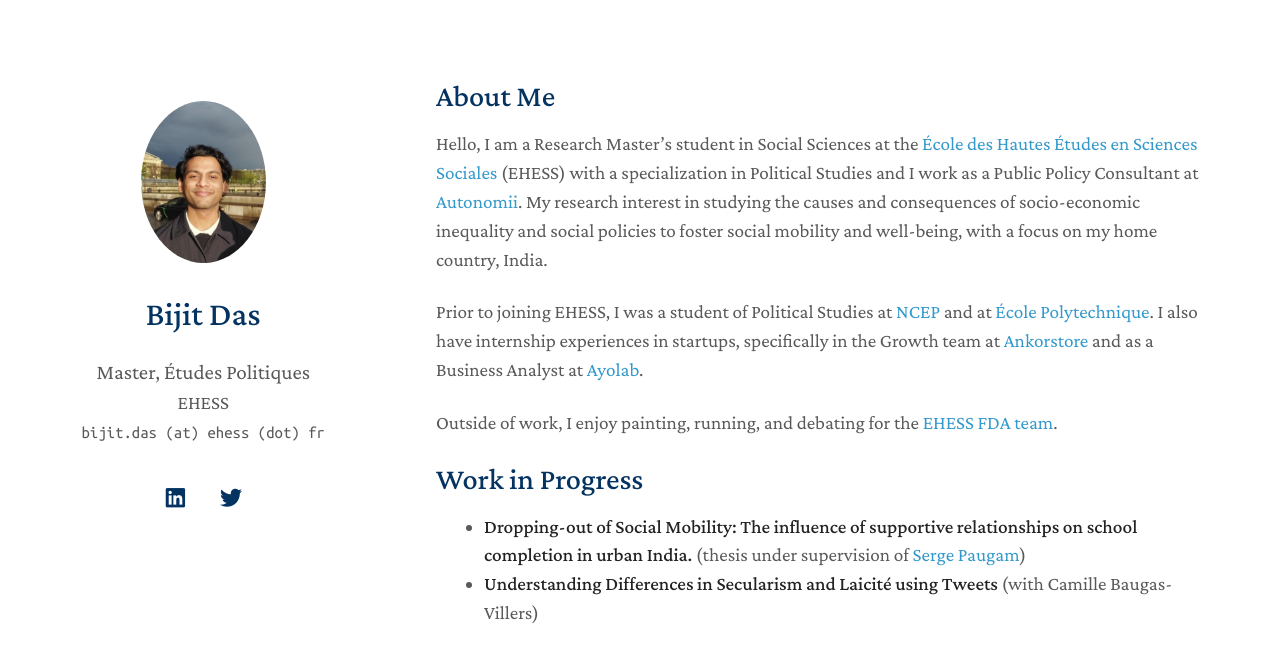
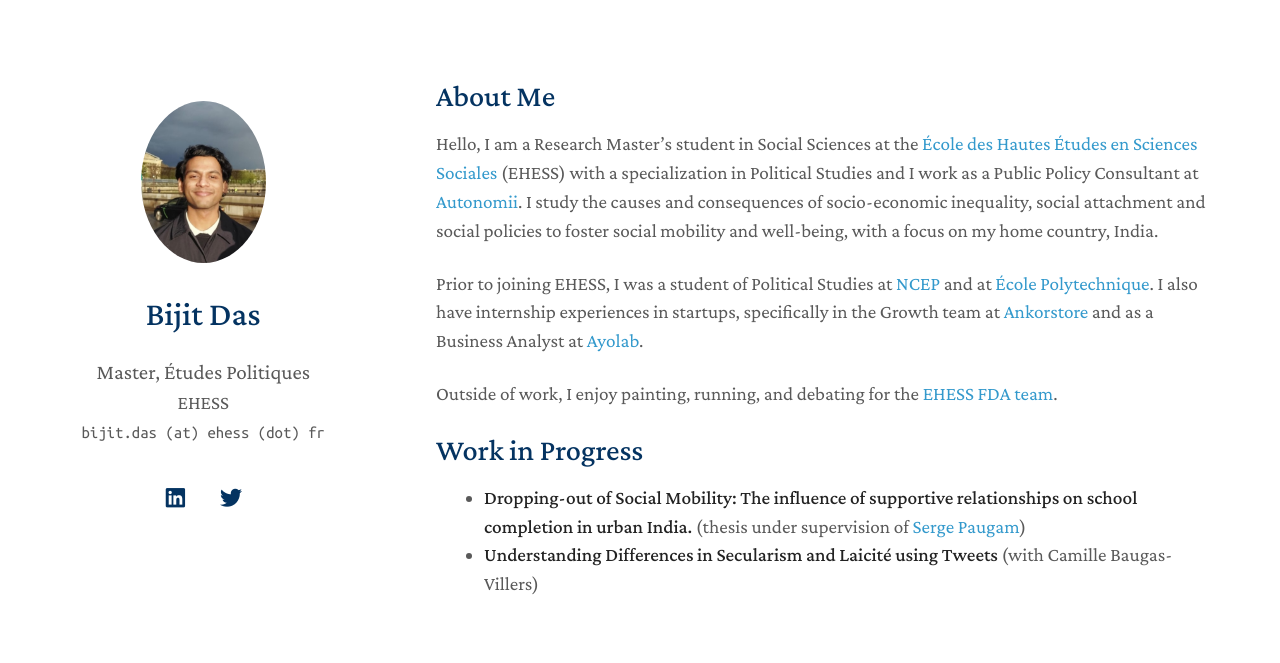
Before and after one commit to bijit-das/bijit-das.github.io, a Jekyll site: the page built from index.md, in a window 1280 px wide. Shown: the top 663 px of the page. Built offline with Jekyll 4.4.1, drawn with Linux system fonts in a browser that asks for light colours; nearby versions of some CDN libraries; a style sheet for code colours, icons or effects is not loaded; our own code applies the rules of GitHub Pages for plain Markdown files.

Commit message:
Update index.md

```diff
--- a/index.md
+++ b/index.md
@@ -4,7 +4,7 @@ layout: homepage
 
 ## About Me
 
-Hello, I am a Research Master’s student in Social Sciences at the [École des Hautes Études en Sciences Sociales](https://www.ehess.fr/fr) (EHESS) with a specialization in Political Studies and I work as a Public Policy Consultant at [Autonomii](https://autonomii.fr/etudes-conseil/). My research interest in studying the causes and consequences of socio-economic inequality and social policies to foster social mobility and well-being, with a focus on my home country, India.
+Hello, I am a Research Master’s student in Social Sciences at the [École des Hautes Études en Sciences Sociales](https://www.ehess.fr/fr) (EHESS) with a specialization in Political Studies and I work as a Public Policy Consultant at [Autonomii](https://autonomii.fr/etudes-conseil/). I study the causes and consequences of socio-economic inequality, social attachment and social policies to foster social mobility and well-being, with a focus on my home country, India.
 
 Prior to joining EHESS, I was a student of Political Studies at [NCEP](https://formations.parisnanterre.fr/fr/catalogue-des-formations/licence-lmd-03/etudes-politiques-licence-KBW4N3HC.html) and at [École Polytechnique](https://programmes.polytechnique.edu/). I also have internship experiences in startups, specifically in the Growth team at [Ankorstore](https://www.ankorstore.com/) and as a Business Analyst at [Ayolab](https://www.ayolab.com/).
 
```
